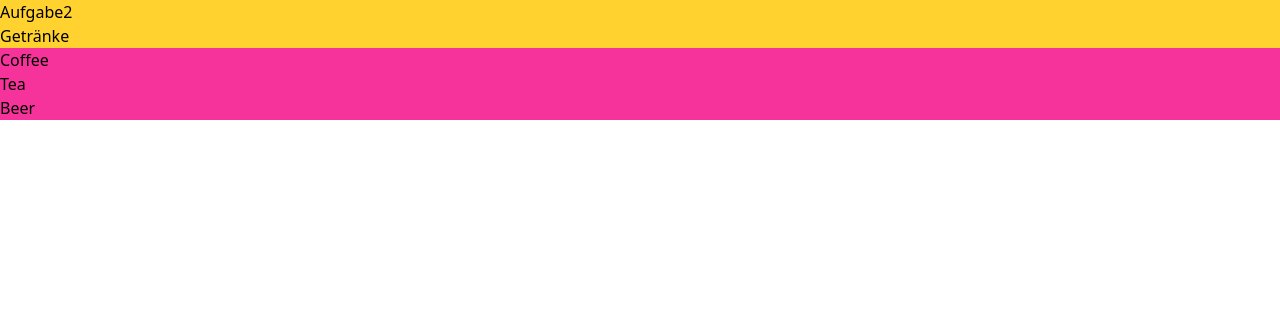
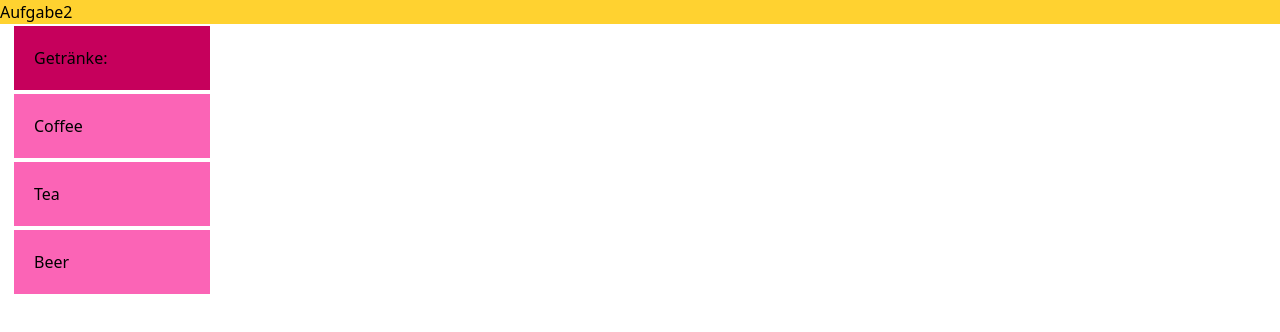
Before and after one commit to elinazwi/Web_Basics, a React (Vite) app in the folder REACT_JS_Frameworks/setup_React/demo/: page / in a window 1280 px wide. Shown: the top 332 px of the page. Built offline with nearby package versions, Linux system fonts and the light colour scheme.

Commit message:
added list

```diff
--- a/REACT_JS_Frameworks/setup_React/demo/src/components/pages/Aufgabe_2.jsx
+++ b/REACT_JS_Frameworks/setup_React/demo/src/components/pages/Aufgabe_2.jsx
@@ -1,14 +1,16 @@
 import React from 'react'
 
-export default function Aufgabe2() {
+export default function List() {
   return (
     <>
     <h1 className='bg-amber-300'>Aufgabe2</h1>
       <div>
-        <h2 className='bg-amber-300'>Getränke</h2>
-        <div className='bg-pink-500'>Coffee</div>
-        <div className='bg-pink-500'>Tea</div>
-        <div className='bg-pink-500'>Beer</div>
+        <h2 className="p-5 border-2 border-white bg-pink-700 ml-3 w-50">Getränke:</h2>
+        <div className="p-5 border-2 border-white bg-pink-400 ml-3 hover:bg-pink-700 transition w-50">Coffee</div>
+        <div className="p-5 border-2  border-white bg-pink-400 ml-3 hover:bg-pink-700 transition w-50">Tea</div>
+        <div className="p-5 border-2 border-white bg-pink-400 ml-3 hover:bg-pink-700 transition w-50">Beer</div>
+
+
       </div>
     </>
   )
```
